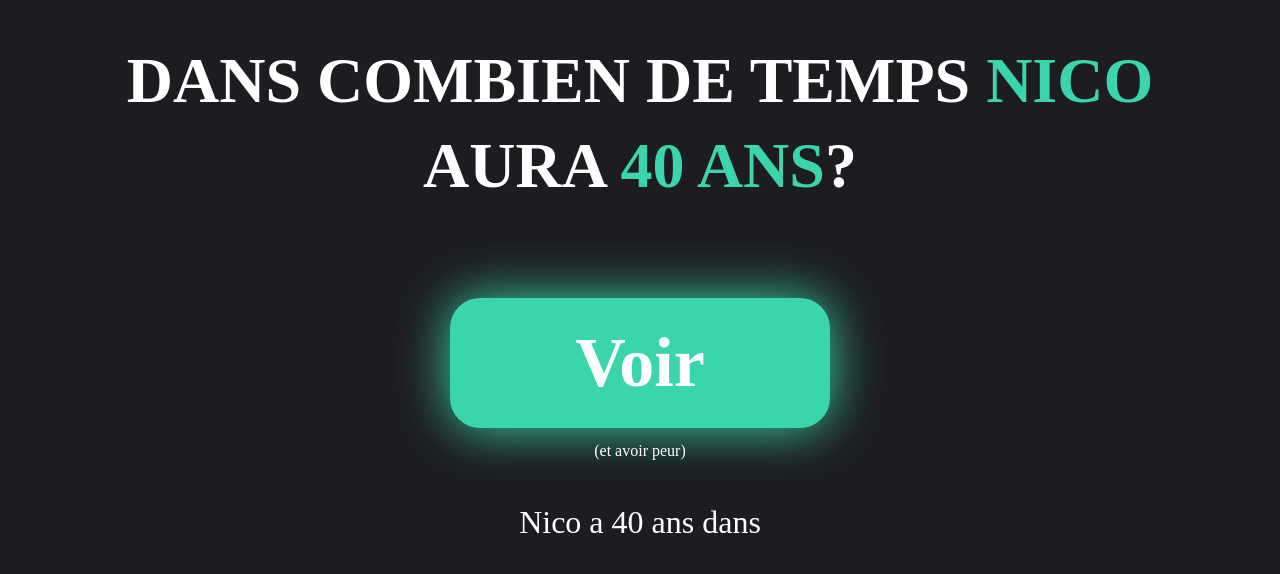
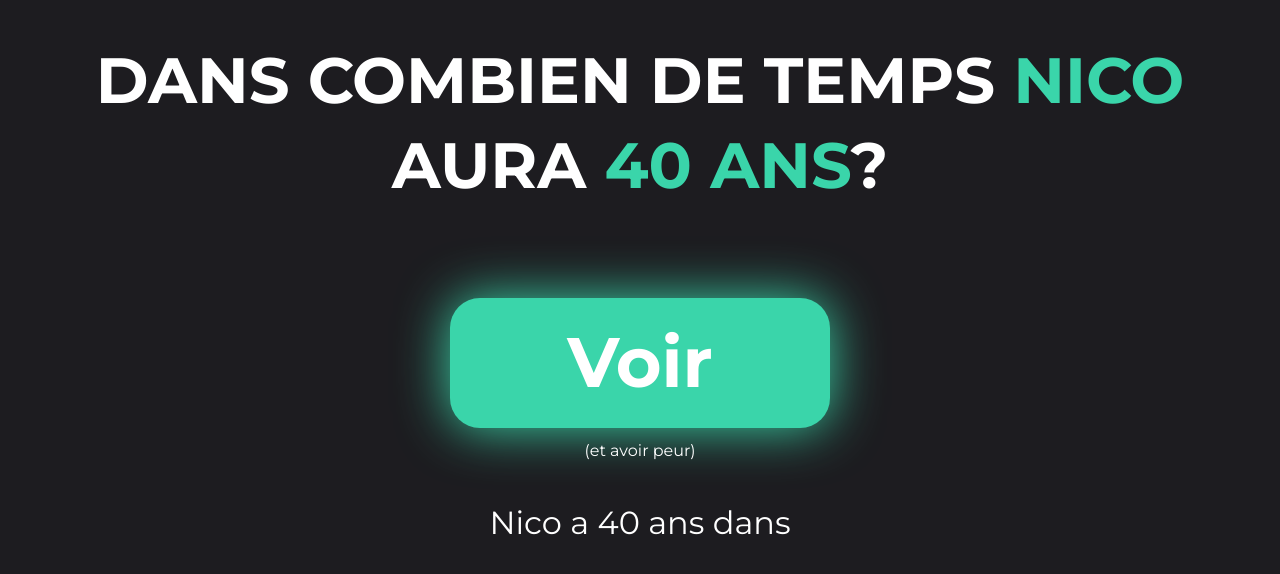
Before and after one commit to nathanbrun2/nico40ans, a plain HTML site: page index.html in a window 1280 px wide. Drawn offline with nearby package versions, Linux system fonts and the light colour scheme.

Commit message:
Font import

```diff
--- a/css/style.css
+++ b/css/style.css
@@ -1,3 +1,4 @@
+@import url('https://fonts.googleapis.com/css2?family=Montserrat:wght@400;700&display=swap');
 * {
     padding: 0;
     margin: 0;
```
